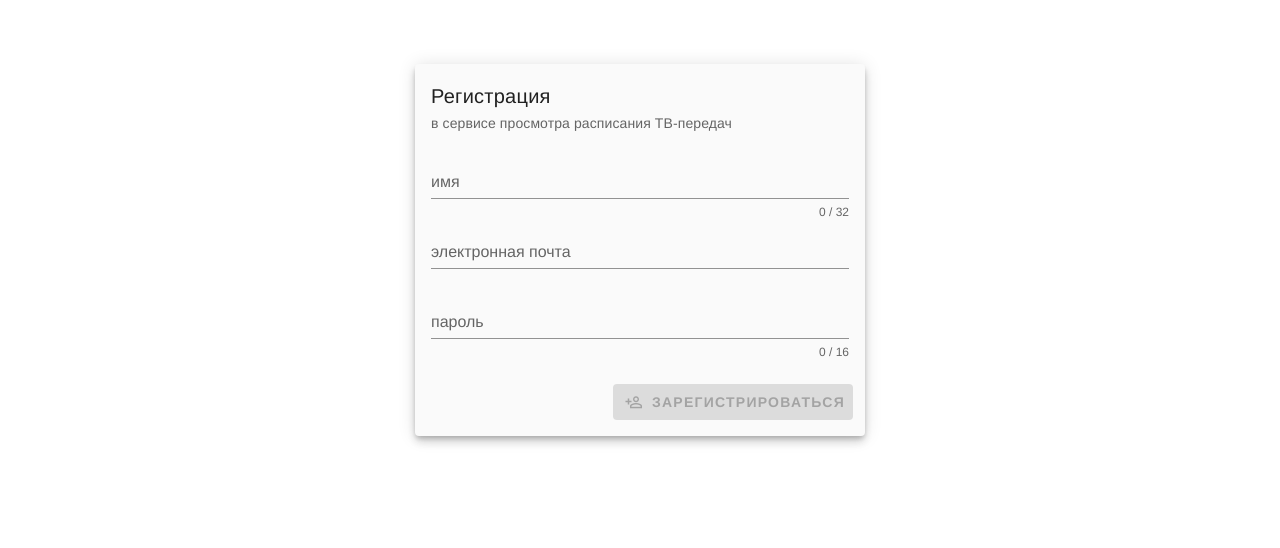
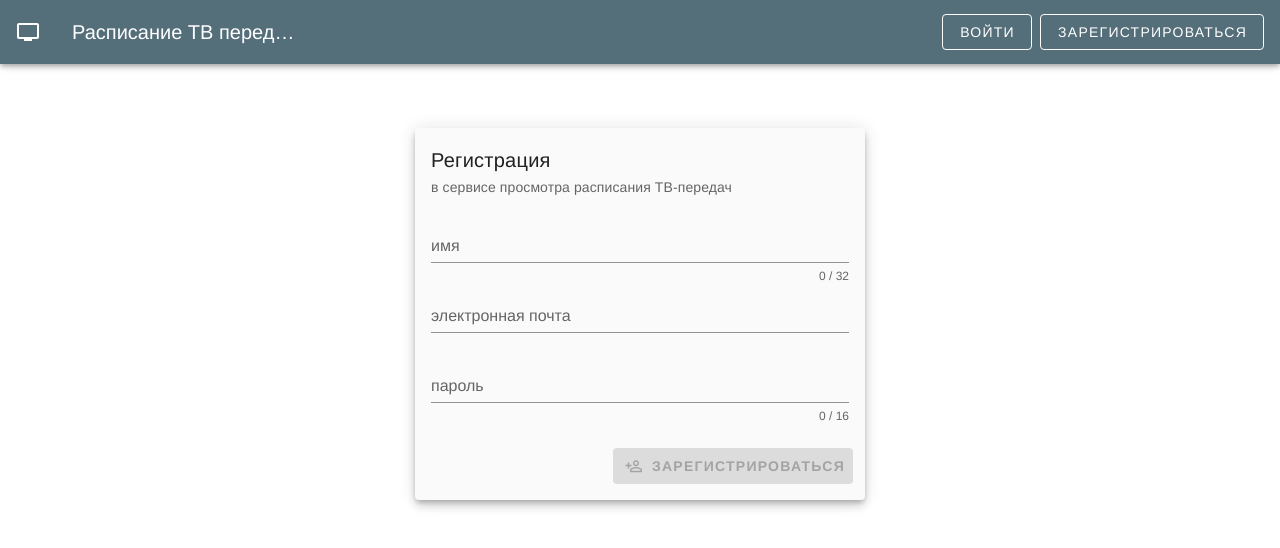
Before and after one commit to eamorozova/TVstream-client, a Vue app: page /#/register in a window 1280 px wide. Shown: the top 548 px of the page. Built offline with nearby package versions, Linux system fonts and the light colour scheme.

Commit message:
Появился компонент Header

```diff
--- a/src/App.vue
+++ b/src/App.vue
@@ -1,15 +1,18 @@
 <template>
   <v-app id="app">
     <v-main>
+      <Header />
       <router-view />
     </v-main>
   </v-app>
 </template>
 
 <script>
+import Header from "@/components/Header";
+
 export default {
   name: 'App',
-
+  components: {Header},
   data: () => ({
     //
   }),
--- a/src/components/Channels.vue
+++ b/src/components/Channels.vue
@@ -14,8 +14,7 @@
   </div>
 </template>
 
-<script>
-import Channel from './ChannelItem';
+<script>import Channel from './ChannelItem';
 import { mapActions, mapGetters } from 'vuex';
 
 export default {
--- /dev/null
+++ b/src/components/Header.vue
@@ -0,0 +1,38 @@
+<template>
+  <div class="header">
+    <nav>
+      <v-app-bar color="blue-grey darken-1" dark>
+        <v-app-bar-nav-icon @click="goHome()">
+          <v-icon color="white">mdi-television</v-icon>
+        </v-app-bar-nav-icon>
+        <v-app-bar-title>Расписание ТВ передач</v-app-bar-title>
+        <v-spacer></v-spacer>
+        <div>
+          <router-link :to="{ name: 'login' }">
+            <v-btn outlined>
+              Войти
+            </v-btn>
+          </router-link>
+          <router-link :to="{ name: 'register' }">
+            <v-btn outlined class="ml-2">
+              Зарегистрироваться
+            </v-btn>
+          </router-link>
+        </div>
+      </v-app-bar>
+    </nav>
+  </div>
+</template>
+
+<script>
+export default {
+  name: 'Header',
+  methods: {
+    goHome() {
+      this.$router.push('/');
+    },
+  },
+};
+</script>
+
+<style scoped></style>
--- a/src/components/Login.vue
+++ b/src/components/Login.vue
@@ -1,26 +1,68 @@
-<!--template>
-  <div>
-    <h1>Login</h1>
-    <div>
-      <v-text-field
+<template>
+  <div class="login">
+    <v-card
+      class="mx-auto mt-16"
+      max-width="450px"
+      color="grey lighten-5"
+      elevation="6"
+    >
+      <v-card-title>Вход</v-card-title>
+      <v-card-subtitle
+        >в сервис просмотра расписания ТВ-передач</v-card-subtitle
+      >
+      <v-card-text>
+        <v-text-field
           type="email"
           name="email"
           v-model="email"
-          placeholder="email" />
-      <v-text-field
+          label="электронная почта"
+          color="#7A6054"
+          :rules="[emailRules]"
+        />
+        <v-text-field
           type="password"
           name="password"
           v-model="password"
-          placeholder="password"
-      />
-      <div v-html='error' />
-      <button @click='login'>Login</button>
-    </div>
+          label="пароль"
+          color="#7A6054"
+          counter
+          maxlength="16"
+          :rules="[passwordRules]"
+        />
+      </v-card-text>
+      <v-card-actions>
+        <v-spacer></v-spacer>
+        <v-btn
+          class="font-weight-bold mb-2 mr-1 white--text"
+          color="blue-grey darken-1"
+          :disabled="!formIsValid"
+          right
+          @click="login"
+          elevation="2"
+        >
+          <v-icon left>mdi-login-variant</v-icon>
+          Войти
+        </v-btn>
+      </v-card-actions>
+    </v-card>
+    <v-alert
+      v-model="alert"
+      type="error"
+      elevation="6"
+      dismissible
+      rounded
+      class="mx-auto mt-8"
+      max-width="450px"
+    >
+      <div v-html="error" />
+    </v-alert>
   </div>
-</template-->
+</template>
 
 <script>
 import AuthenticationService from '../services/AuthenticationService';
+
+const emailPattern = /^(([^<>()[\]\\.,;:\s@"]+(\.[^<>()[\]\\.,;:\s@"]+)*)|(".+"))@((\[[0-9]{1,3}\.[0-9]{1,3}\.[0-9]{1,3}\.[0-9]{1,3}])|(([a-zA-Z\-0-9]+\.)+[a-zA-Z]{2,}))$/;
 
 export default {
   data() {
@@ -28,10 +70,30 @@ export default {
       email: '',
       password: '',
       error: null,
+      alert: false,
+      emailRules: email => {
+        this.alert = false;
+        return (
+          email.length === 0 ||
+          emailPattern.test(email) ||
+          'Некорректная форма записи электронной почты'
+        );
+      },
+      // eslint-disable-next-line no-unused-vars
+      passwordRules: password => {
+        this.alert = false;
+        return true;
+      },
     };
+  },
+  computed: {
+    formIsValid() {
+      return emailPattern.test(this.email) && this.password.length >= 6;
+    },
   },
   methods: {
     async login() {
+      this.alert = false;
       try {
         const response = await AuthenticationService.login({
           email: this.email,
@@ -41,6 +103,7 @@ export default {
         await this.$store.dispatch('setUser', response.data.user);
       } catch (error) {
         this.error = error.response.data.error;
+        this.alert = true;
       }
     },
   },
@@ -48,8 +111,4 @@ export default {
 };
 </script>
 
-<style>
-h1 {
-  text-align: center;
-}
-</style>
+<style></style>
--- a/src/components/Register.vue
+++ b/src/components/Register.vue
@@ -58,10 +58,11 @@
     <v-alert
       v-model="alert"
       type="error"
+      elevation="6"
       dismissible
       rounded
       class="mx-auto mt-8"
-      max-width="300px"
+      max-width="450px"
     >
       <div v-html="error" />
     </v-alert>
@@ -84,11 +85,13 @@ export default {
       error: null,
       alert: false,
       nameRules: name => {
+        this.alert = false;
         return (
           name.length === 0 || namePattern.test(name) || 'Некорректное имя'
         );
       },
       emailRules: email => {
+        this.alert = false;
         return (
           email.length === 0 ||
           emailPattern.test(email) ||
@@ -96,6 +99,7 @@ export default {
         );
       },
       passwordRules: password => {
+        this.alert = false;
         return (
           password.length === 0 ||
           passwordPattern.test(password) ||
@@ -115,6 +119,7 @@ export default {
   },
   methods: {
     async register() {
+      this.alert = false;
       try {
         const response = await AuthenticationService.register({
           email: this.email,
@@ -123,6 +128,9 @@ export default {
         });
         await this.$store.dispatch('setToken', response.data.token);
         await this.$store.dispatch('setUser', response.data.user);
+        this.name = '';
+        this.email = '';
+        this.password = '';
       } catch (error) {
         this.error = error.response.data.error;
         this.alert = true;
--- a/src/router/index.js
+++ b/src/router/index.js
@@ -4,6 +4,7 @@ import Register from '../components/Register';
 import Login from '../components/Login';
 import Channels from '../components/Channels';
 import Favorites from '../components/Favorites';
+import Header from "@/components/Header";
 
 Vue.use(Router);
 
@@ -31,5 +32,10 @@ export default new Router({
       name: 'register',
       component: Register,
     },
+    {
+      path: '/header',
+      name: 'header',
+      component: Header,
+    },
   ],
 });
```
